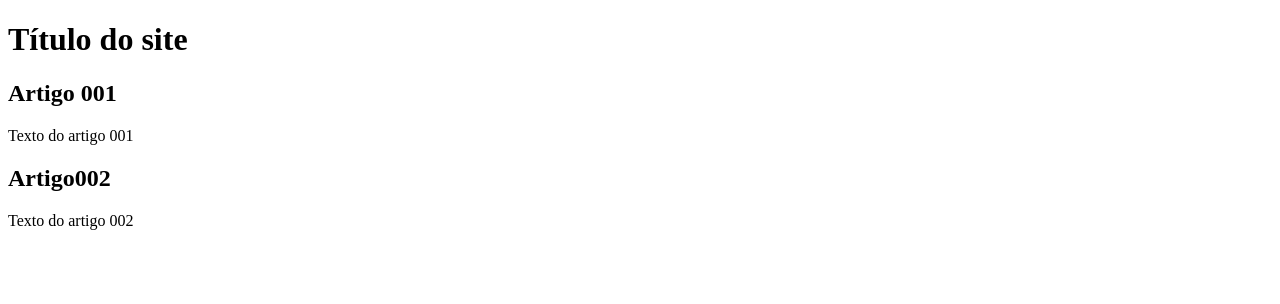
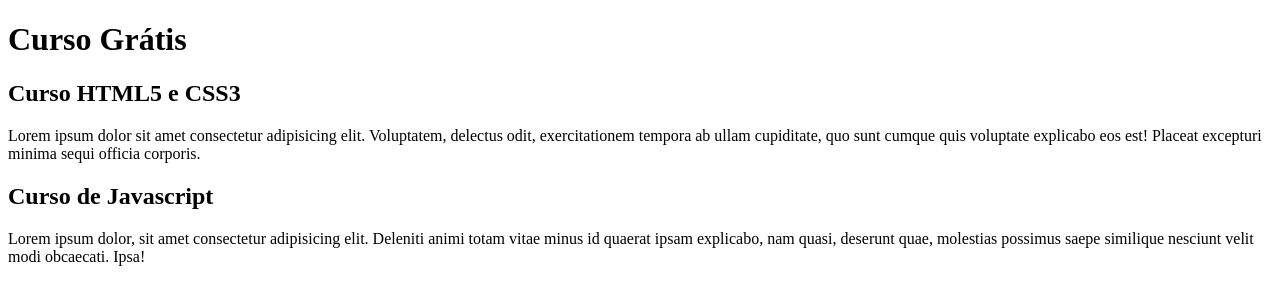
Before and after one commit to Victordop/projeto-site-clone, a plain HTML site: page index.html in a window 1280 px wide. Drawn offline with Linux system fonts and the light colour scheme.

Commit message:
Comecei a escrever o conteúdo

```diff
--- a/index.html
+++ b/index.html
@@ -8,15 +8,15 @@
 <body>
     <main>
         <header>
-            <h1>Título do site</h1>
+            <h1>Curso Grátis</h1>
         </header>
         <article>
-            <h2>Artigo 001</h2>
-            <p>Texto do artigo 001</p>
+            <h2>Curso HTML5 e CSS3</h2>
+            <p>Lorem ipsum dolor sit amet consectetur adipisicing elit. Voluptatem, delectus odit, exercitationem tempora ab ullam cupiditate, quo sunt cumque quis voluptate explicabo eos est! Placeat excepturi minima sequi officia corporis.</p>
         </article>
         <article>
-            <h2>Artigo002</h2>
-            <p>Texto do artigo 002</p>
+            <h2>Curso de Javascript</h2>
+            <p>Lorem ipsum dolor, sit amet consectetur adipisicing elit. Deleniti animi totam vitae minus id quaerat ipsam explicabo, nam quasi, deserunt quae, molestias possimus saepe similique nesciunt velit modi obcaecati. Ipsa!</p>
         </article>
     </main>
 
```
